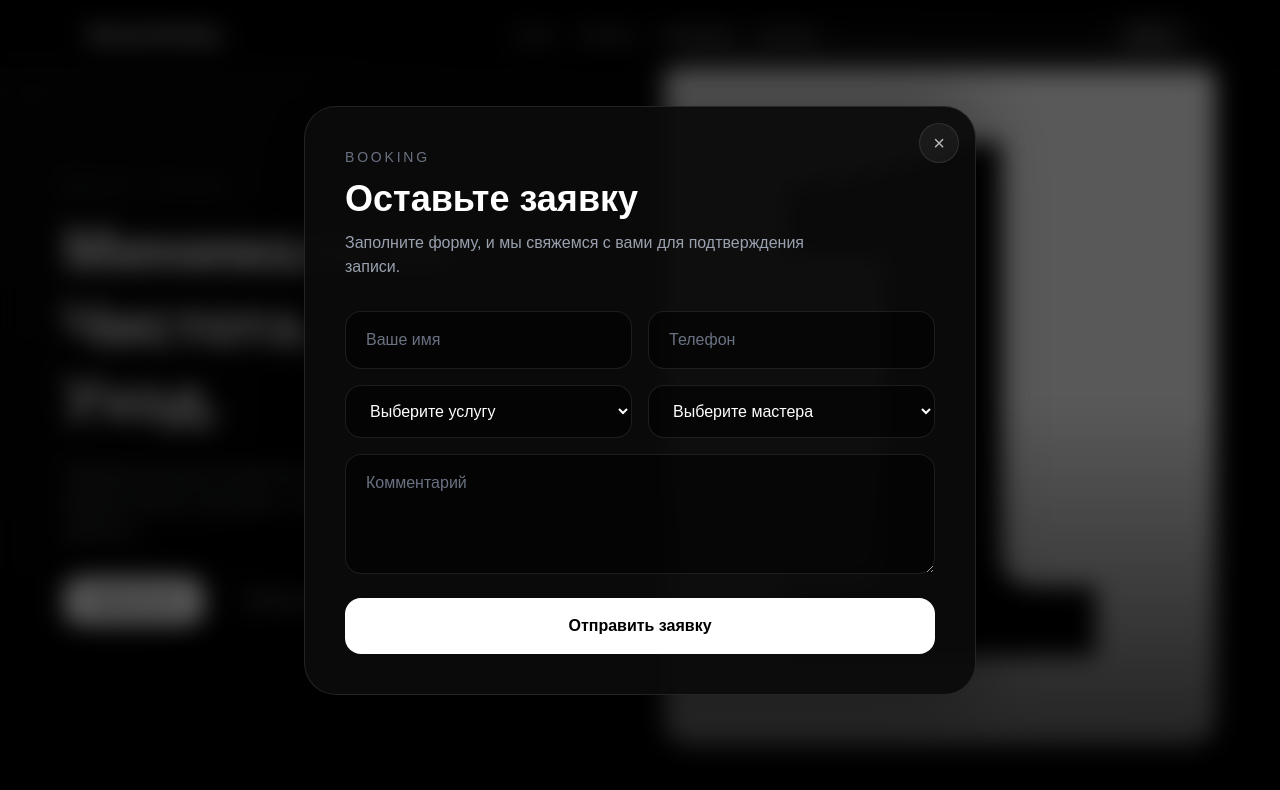
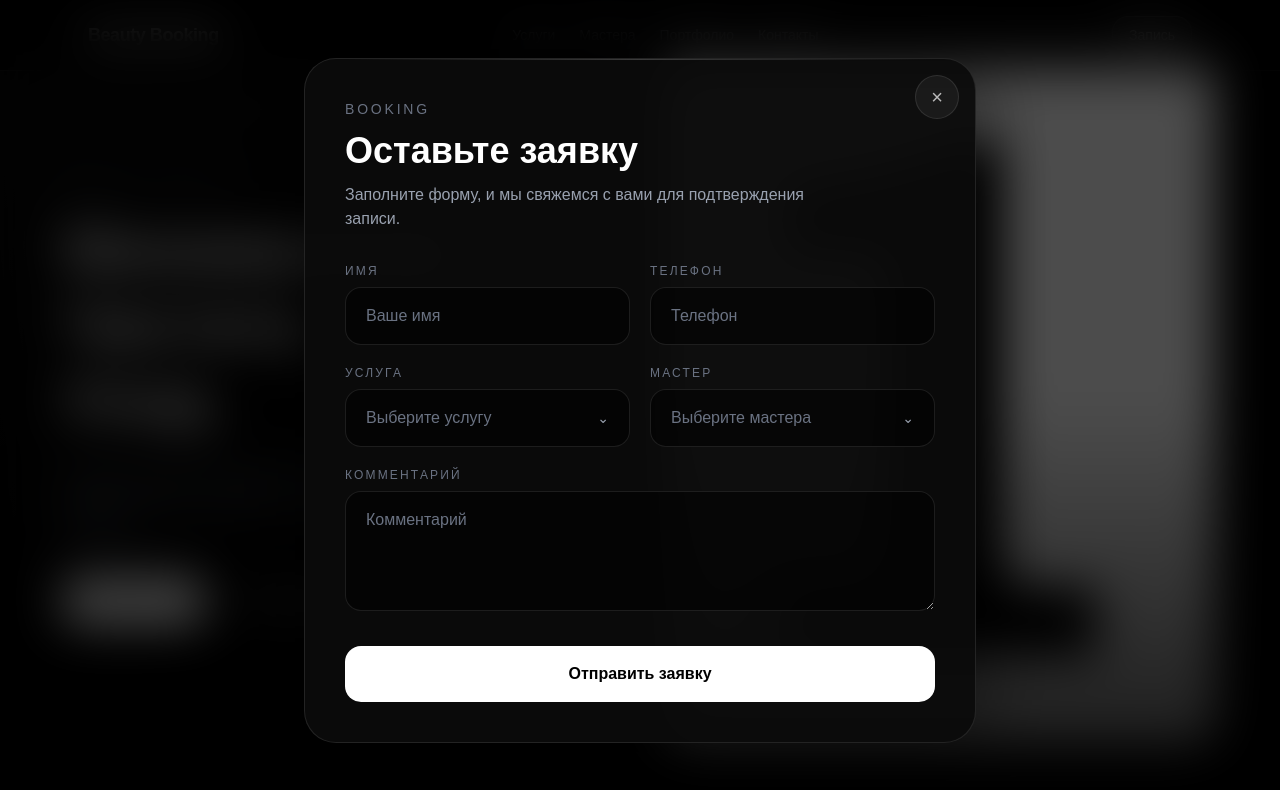
Before and after one commit to DayDreamingg-g/beauty-booking-site, a Next.js app: page / in a window 1280 px wide. Both pictures are taken after a click on the button "Запись". Shown: the top 790 px of the page. Built offline with nearby package versions, Linux system fonts and the light colour scheme.

Commit message:
upgrade booking modal selects
replace native selects with custom luxury dropdowns for a cleaner premium booking experience

```diff
--- a/src/components/BookingModal.tsx
+++ b/src/components/BookingModal.tsx
@@ -1,6 +1,6 @@
 "use client";
 
-import { useEffect, useState } from "react";
+import { useEffect, useRef, useState } from "react";
 
 type BookingModalProps = {
   isOpen: boolean;
@@ -8,6 +8,114 @@ type BookingModalProps = {
   selectedService: string;
   selectedMaster: string;
 };
+
+type LuxurySelectProps = {
+  label: string;
+  placeholder: string;
+  value: string;
+  options: string[];
+  onChange: (value: string) => void;
+};
+
+function LuxurySelect({
+  label,
+  placeholder,
+  value,
+  options,
+  onChange,
+}: LuxurySelectProps) {
+  const [isOpen, setIsOpen] = useState(false);
+  const rootRef = useRef<HTMLDivElement | null>(null);
+
+  useEffect(() => {
+    const handleClickOutside = (event: MouseEvent) => {
+      if (!rootRef.current) return;
+      if (!rootRef.current.contains(event.target as Node)) {
+        setIsOpen(false);
+      }
+    };
+
+    const handleEscape = (event: KeyboardEvent) => {
+      if (event.key === "Escape") setIsOpen(false);
+    };
+
+    document.addEventListener("mousedown", handleClickOutside);
+    window.addEventListener("keydown", handleEscape);
+
+    return () => {
+      document.removeEventListener("mousedown", handleClickOutside);
+      window.removeEventListener("keydown", handleEscape);
+    };
+  }, []);
+
+  return (
+    <div ref={rootRef} className="relative">
+      <p className="mb-2 text-xs uppercase tracking-[0.18em] text-gray-500">
+        {label}
+      </p>
+
+      <button
+        type="button"
+        onClick={() => setIsOpen((prev) => !prev)}
+        className={`flex w-full items-center justify-between rounded-2xl border px-5 py-4 text-left text-white outline-none transition ${
+          isOpen
+            ? "border-white/30 bg-white/[0.05] shadow-[0_0_20px_rgba(255,255,255,0.05)]"
+            : "border-white/10 bg-black/60 hover:border-white/20 hover:bg-white/[0.03]"
+        }`}
+      >
+        <span className={value ? "text-white" : "text-gray-500"}>
+          {value || placeholder}
+        </span>
+
+        <span
+          className={`ml-4 text-sm text-gray-400 transition-transform duration-300 ${
+            isOpen ? "rotate-180" : "rotate-0"
+          }`}
+        >
+          ⌄
+        </span>
+      </button>
+
+      <div
+        className={`absolute left-0 right-0 top-[calc(100%+0.75rem)] z-20 overflow-hidden rounded-[1.5rem] border border-white/10 bg-[#0d0d0d]/95 backdrop-blur-2xl transition-all duration-300 ${
+          isOpen
+            ? "pointer-events-auto translate-y-0 opacity-100 shadow-[0_20px_60px_rgba(0,0,0,0.45)]"
+            : "pointer-events-none -translate-y-2 opacity-0"
+        }`}
+      >
+        <div className="max-h-64 overflow-y-auto p-2">
+          {options.map((option) => {
+            const isSelected = value === option;
+
+            return (
+              <button
+                key={option}
+                type="button"
+                onClick={() => {
+                  onChange(option);
+                  setIsOpen(false);
+                }}
+                className={`flex w-full items-center justify-between rounded-xl px-4 py-3 text-left text-sm transition ${
+                  isSelected
+                    ? "bg-white/[0.10] text-white"
+                    : "text-gray-300 hover:bg-white/[0.06] hover:text-white"
+                }`}
+              >
+                <span>{option}</span>
+
+                {isSelected ? (
+                  <span className="text-xs uppercase tracking-[0.18em] text-gray-400">
+                    Selected
+                  </span>
+                ) : null}
+              </button>
+            );
+          })}
+        </div>
+      </div>
+    </div>
+  );
+}
 
 export default function BookingModal({
   isOpen,
@@ -52,17 +160,19 @@ export default function BookingModal({
 
   return (
     <div
-      className="fixed inset-0 z-[100] flex items-center justify-center bg-black/65 px-4 backdrop-blur-md"
+      className="fixed inset-0 z-[100] flex items-center justify-center bg-black/70 px-4 backdrop-blur-xl"
       onClick={onClose}
     >
       <div
-        className="relative w-full max-w-2xl rounded-[2rem] border border-white/10 bg-[#0b0b0b]/95 p-8 text-white shadow-[0_0_80px_rgba(0,0,0,0.45)] transition duration-300 md:p-10"
+        className="relative w-full max-w-2xl rounded-[2rem] border border-white/10 bg-[#0b0b0b]/95 p-8 text-white shadow-[0_0_80px_rgba(0,0,0,0.45)] md:p-10"
         onClick={(event) => event.stopPropagation()}
       >
+        <div className="pointer-events-none absolute inset-x-10 top-0 h-px bg-gradient-to-r from-transparent via-white/20 to-transparent" />
+
         <button
           type="button"
           onClick={onClose}
-          className="absolute right-4 top-4 flex h-10 w-10 items-center justify-center rounded-full border border-white/10 bg-white/5 text-xl text-white/70 transition hover:bg-white/10 hover:text-white"
+          className="absolute right-4 top-4 flex h-11 w-11 items-center justify-center rounded-full border border-white/10 bg-white/5 text-xl text-white/70 transition hover:bg-white/10 hover:text-white"
           aria-label="Закрыть окно записи"
         >
           ×
@@ -84,49 +194,54 @@ export default function BookingModal({
               </p>
             </div>
 
-            <form className="grid gap-4 md:grid-cols-2" onSubmit={handleSubmit}>
+            <form className="grid gap-5 md:grid-cols-2" onSubmit={handleSubmit}>
+              <div>
+                <p className="mb-2 text-xs uppercase tracking-[0.18em] text-gray-500">
+                  Имя
+                </p>
                 <input
                   type="text"
                   placeholder="Ваше имя"
                   className="w-full rounded-2xl border border-white/10 bg-black/60 px-5 py-4 text-white outline-none transition placeholder:text-gray-500 focus:border-white/30 focus:bg-white/[0.03]"
                 />
+              </div>
 
+              <div>
+                <p className="mb-2 text-xs uppercase tracking-[0.18em] text-gray-500">
+                  Телефон
+                </p>
                 <input
                   type="tel"
                   placeholder="Телефон"
                   className="w-full rounded-2xl border border-white/10 bg-black/60 px-5 py-4 text-white outline-none transition placeholder:text-gray-500 focus:border-white/30 focus:bg-white/[0.03]"
                 />
+              </div>
 
-              <select
+              <LuxurySelect
+                label="Услуга"
+                placeholder="Выберите услугу"
                 value={service}
-                onChange={(e) => setService(e.target.value)}
-                className="w-full rounded-2xl border border-white/10 bg-black/60 px-5 py-4 text-white outline-none transition focus:border-white/30 focus:bg-white/[0.03]"
-              >
-                <option value="" disabled>
-                  Выберите услугу
-                </option>
-                <option value="Маникюр">Маникюр</option>
-                <option value="Педикюр">Педикюр</option>
-                <option value="Комплекс">Комплекс</option>
-              </select>
+                options={["Маникюр", "Педикюр", "Комплекс"]}
+                onChange={setService}
+              />
 
-              <select
+              <LuxurySelect
+                label="Мастер"
+                placeholder="Выберите мастера"
                 value={master}
-                onChange={(e) => setMaster(e.target.value)}
-                className="w-full rounded-2xl border border-white/10 bg-black/60 px-5 py-4 text-white outline-none transition focus:border-white/30 focus:bg-white/[0.03]"
-              >
-                <option value="" disabled>
-                  Выберите мастера
-                </option>
-                <option value="Анна">Анна</option>
-                <option value="Мария">Мария</option>
-                <option value="Ольга">Ольга</option>
-              </select>
+                options={["Анна", "Мария", "Ольга"]}
+                onChange={setMaster}
+              />
 
+              <div className="md:col-span-2">
+                <p className="mb-2 text-xs uppercase tracking-[0.18em] text-gray-500">
+                  Комментарий
+                </p>
                 <textarea
                   placeholder="Комментарий"
-                className="min-h-[120px] rounded-2xl border border-white/10 bg-black/60 px-5 py-4 text-white outline-none transition placeholder:text-gray-500 focus:border-white/30 focus:bg-white/[0.03] md:col-span-2"
+                  className="min-h-[120px] w-full rounded-2xl border border-white/10 bg-black/60 px-5 py-4 text-white outline-none transition placeholder:text-gray-500 focus:border-white/30 focus:bg-white/[0.03]"
                 />
+              </div>
 
               <button
                 type="submit"
```
Lines whose indentation alone changed are shown as unchanged.
